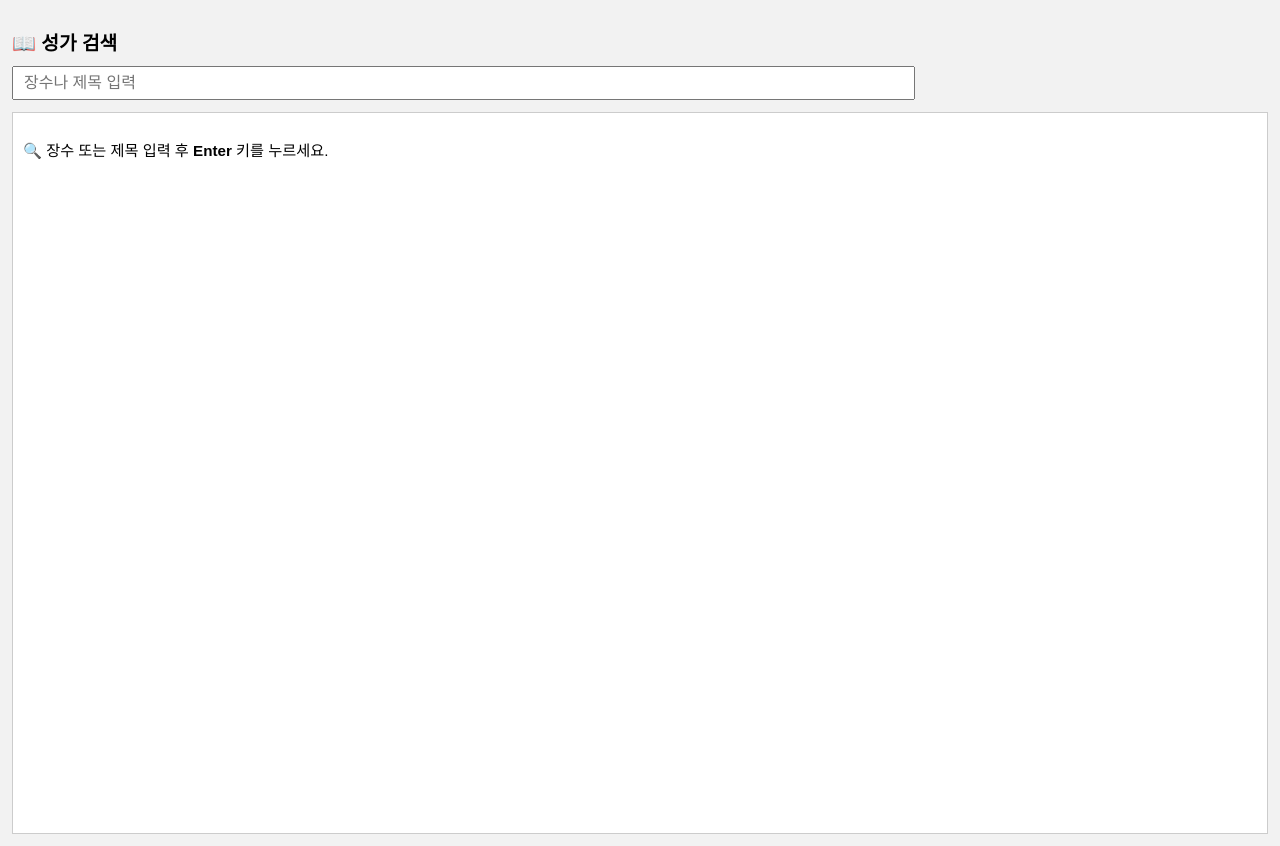
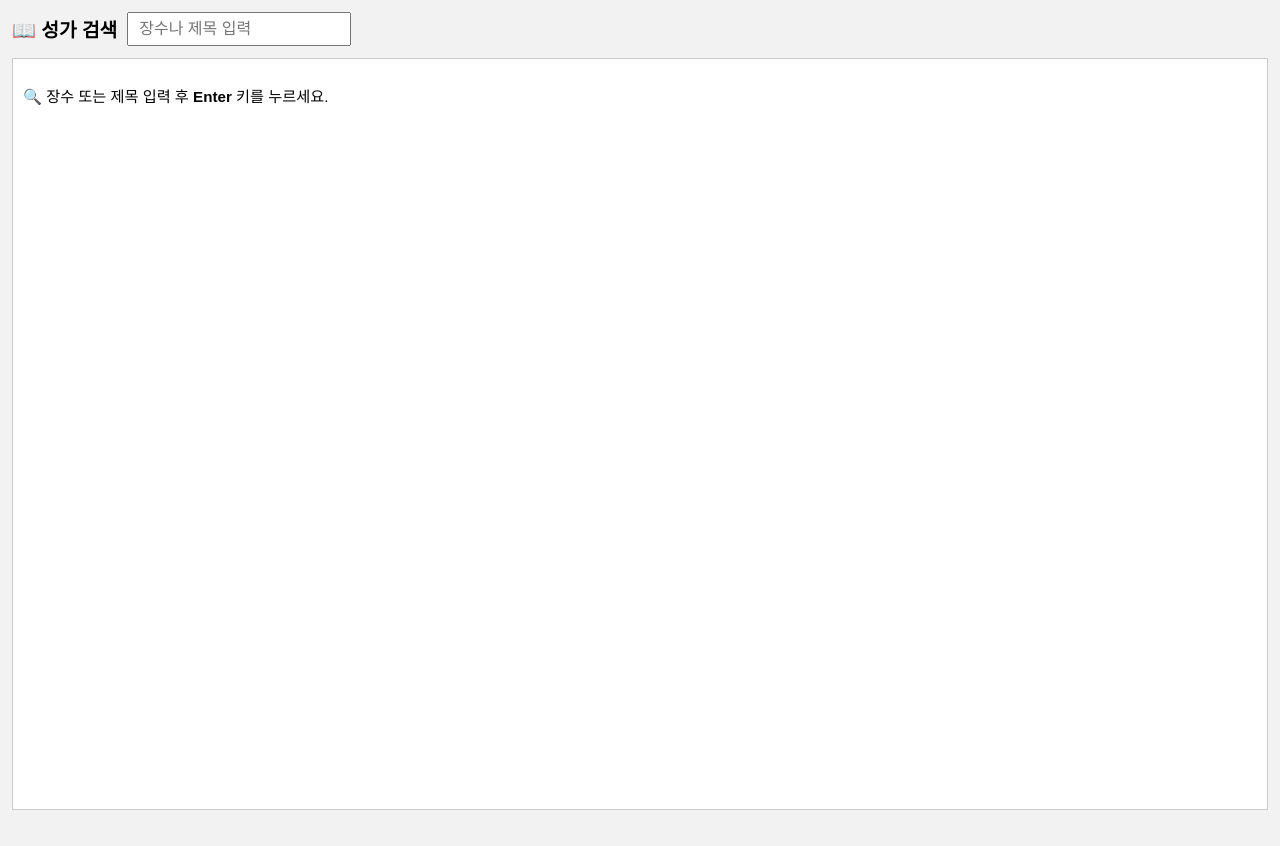
Before and after one commit to dulkuka12/khymn, a plain HTML site: page index.html in a window 1280 px wide. After the commit the page ends 822 px from the top, so only its background shows below. Drawn offline with Linux system fonts and the light colour scheme; some packages are replaced by stand-ins of ours; a script that the page names is missing.

Commit message:
Add files via upload

```diff
--- a/index.html
+++ b/index.html
@@ -27,18 +27,21 @@
     input {
       padding: 6px 10px;
       font-size: 1em;
-      width: 70%;
+      width: 200px;
+      /* 너무 길지 않게 조절 */
     }
 
+    /* PDF 뷰어 높이를 더 크게 확보 */
     #pdfViewer {
       margin-top: 12px;
-      height: calc(100vh - 100px);
-      /* 상단 공간을 감안한 높이 */
+      height: calc(100vh - 70px);
+      /* 기존보다 더 높게 */
       overflow-y: auto;
       background: white;
       border: 1px solid #ccc;
       padding: 10px;
     }
+
 
     canvas {
       display: block;
@@ -49,9 +52,10 @@
 </head>
 
 <body>
-  <h2>📖 성가 검색</h2>
-
-  <input id="searchInput" type="text" placeholder="장수나 제목 입력" onkeydown="if (event.key === 'Enter') searchHymn()">
+  <div style="display: flex; align-items: center; flex-wrap: wrap; gap: 10px;">
+    <h2 style="margin: 0;">📖 성가 검색</h2>
+    <input id="searchInput" type="text" placeholder="장수나 제목 입력" onkeydown="if (event.key === 'Enter') searchHymn()">
+  </div>
 
   <div id="pdfViewer">
     <p style="font-size: 0.95em;">🔍 장수 또는 제목 입력 후 <b>Enter</b> 키를 누르세요.</p>
```
